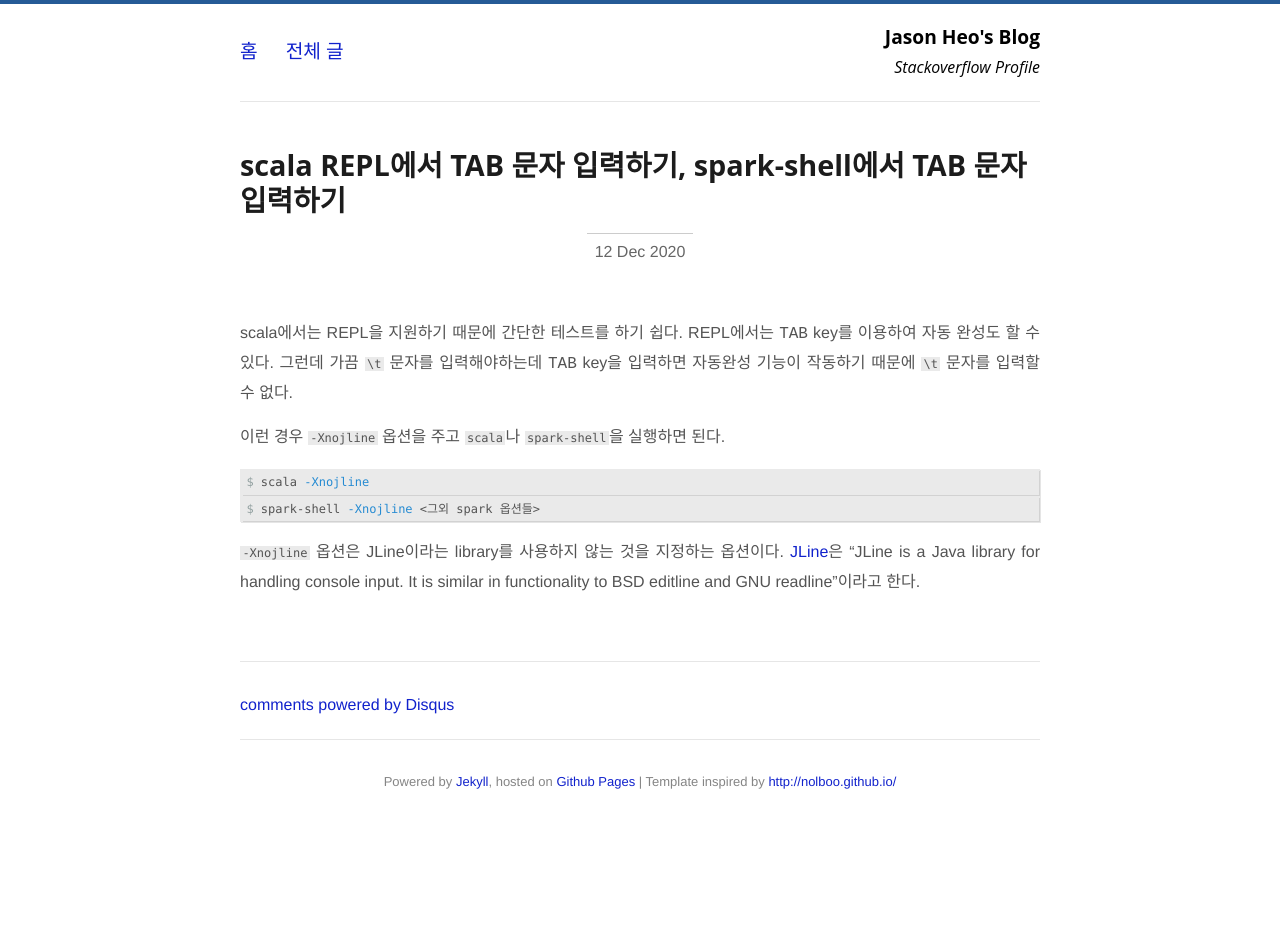
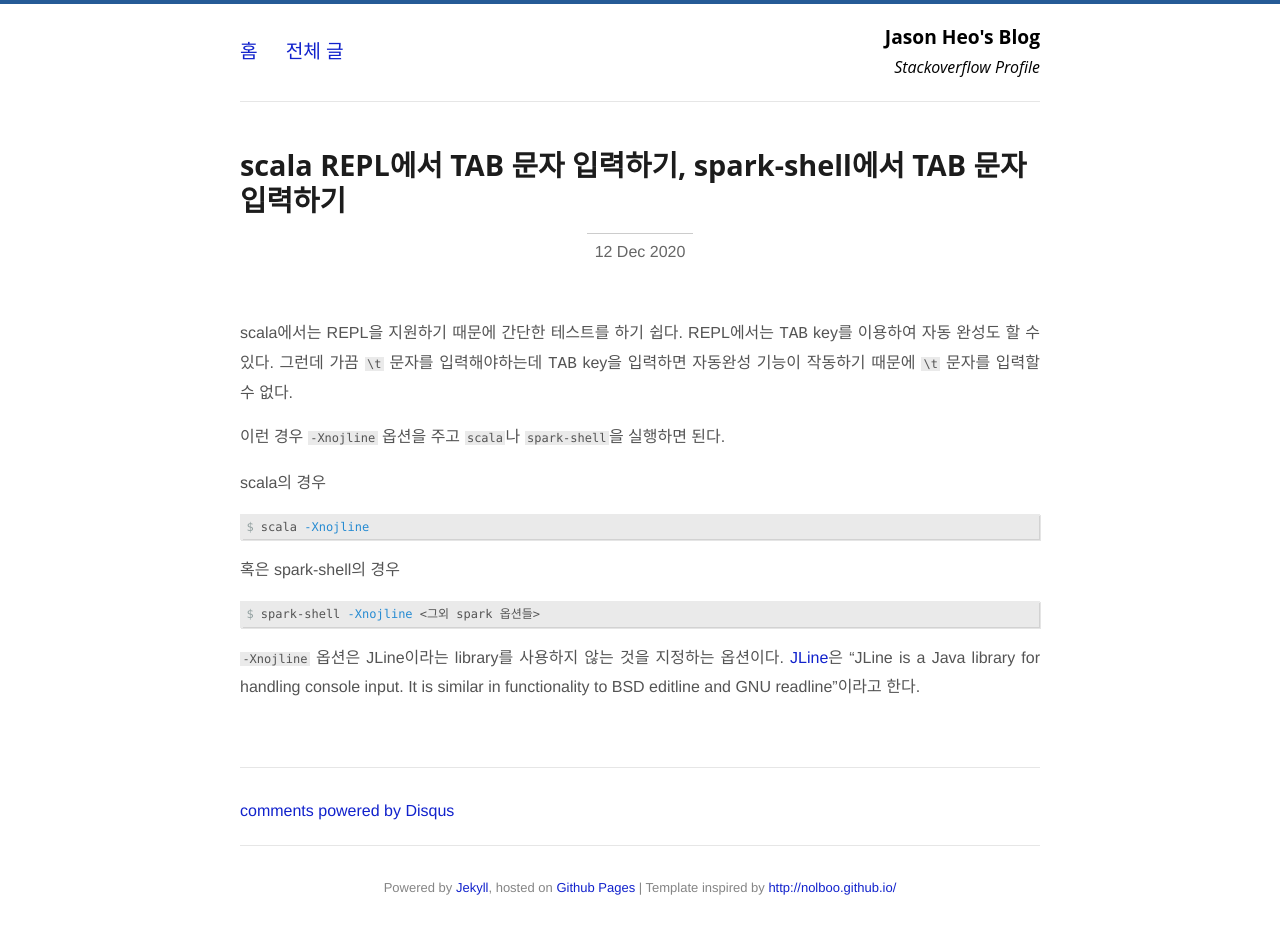
Before and after one commit to jason-heo/jason-heo.github.io, a Jekyll site: the page built from _posts/2020-12-12-scala-nojline.md, in a window 1280 px wide. Built offline with Jekyll 4.4.1, drawn with Linux system fonts in a browser that asks for light colours; comment, search, counter and statistics services are not loaded; before the commit the page ends 900 px from its top, so only the background shows below that.

Commit message:
가독성 개선

````diff
--- a/_posts/2020-12-12-scala-nojline.md
+++ b/_posts/2020-12-12-scala-nojline.md
@@ -8,9 +8,13 @@ scala에서는 REPL을 지원하기 때문에 간단한 테스트를 하기 쉽
 
 이런 경우 `-Xnojline` 옵션을 주고 `scala`나 `spark-shell`을 실행하면 된다.
 
+scala의 경우
+
 ```console
 $ scala -Xnojline
 ```
+
+혹은 spark-shell의 경우
 
 ```console
 $ spark-shell -Xnojline <그외 spark 옵션들>
````
